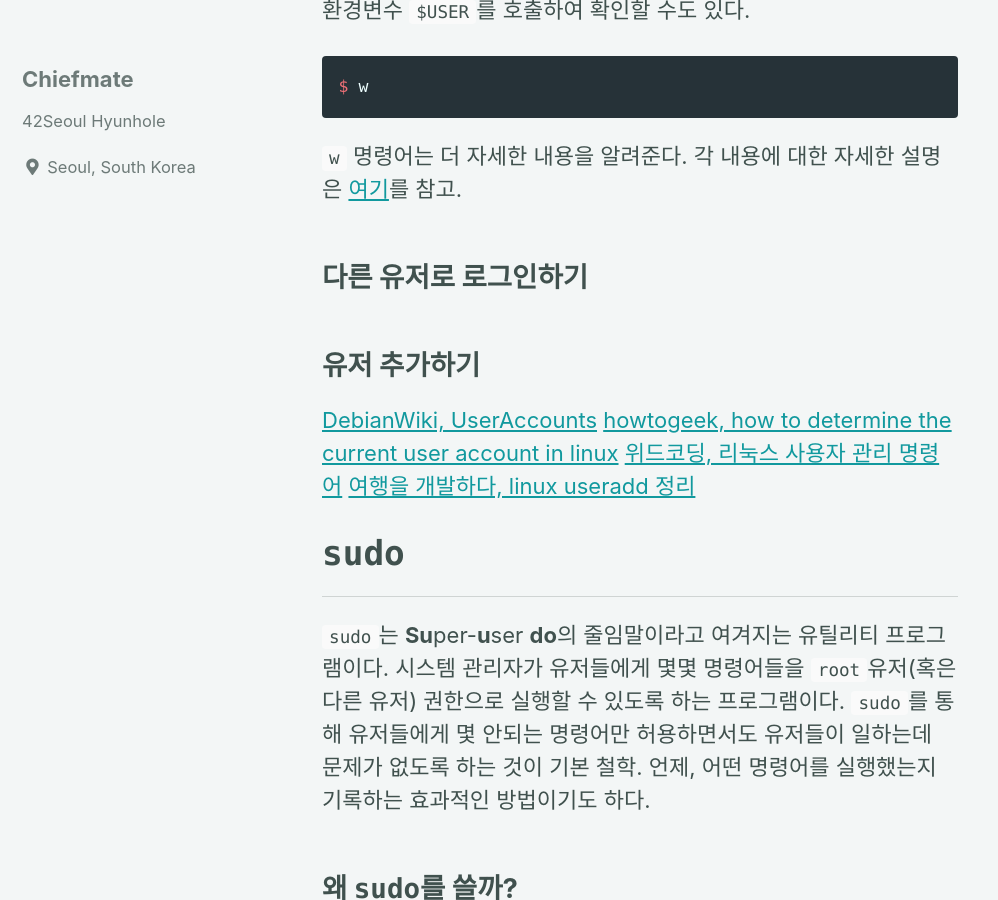
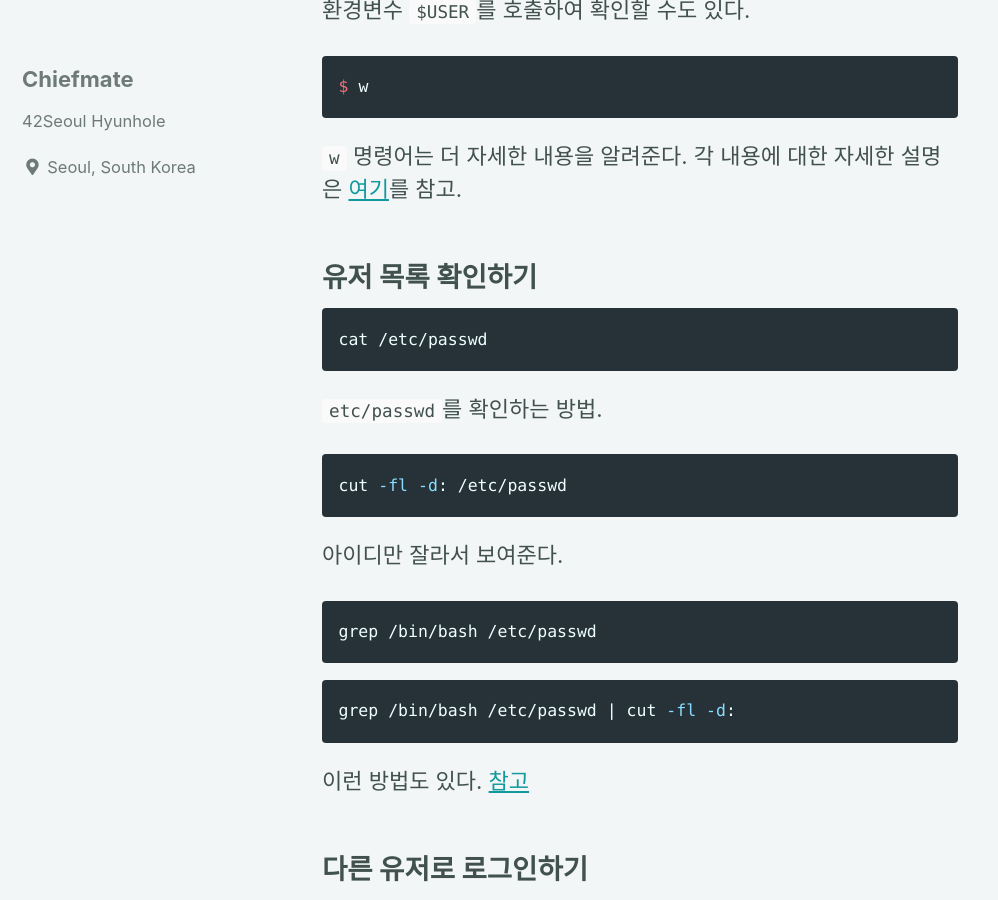
Before and after one commit to Chiefmate/chiefmate.github.io, a Jekyll site: the page built from _posts/2022-02-25-born2beroot_background.md, in a window 1280 px wide and 900 px high, scrolled down 9069 px. Shown: the whole window, without its empty margins (0-998 px from the left). Built offline with Jekyll 4.4.1, drawn with Linux system fonts in a browser that asks for light colours; cached includes are drawn as plain includes.

Commit message:
userlist

````diff
--- a/_posts/2022-02-25-born2beroot_background.md
+++ b/_posts/2022-02-25-born2beroot_background.md
@@ -213,15 +213,37 @@ $ w
 ```
 `w` 명령어는 더 자세한 내용을 알려준다. 각 내용에 대한 자세한 설명은 [여기](https://www.howtogeek.com/410423/how-to-determine-the-current-user-account-in-linux/)를 참고.
 
+## 유저 목록 확인하기
+```sh
+cat /etc/passwd
+```
+`etc/passwd`를 확인하는 방법.
+
+```sh
+cut -fl -d: /etc/passwd
+```
+아이디만 잘라서 보여준다.
+
+
+```sh
+grep /bin/bash /etc/passwd
+```
+```sh
+grep /bin/bash /etc/passwd | cut -fl -d:
+```
+
+이런 방법도 있다.
+[참고](https://overcode.tistory.com/entry/%EB%A6%AC%EB%88%85%EC%8A%A4-%EC%82%AC%EC%9A%A9%EC%9E%90-%EB%AA%A9%EB%A1%9D-%ED%99%95%EC%9D%B8-Linux-User-List)
+
 ## 다른 유저로 로그인하기
 
 ## 유저 추가하기
 
 
-[DebianWiki, UserAccounts](https://wiki.debian.org/UserAccounts)
-[howtogeek, how to determine the current user account in linux](https://www.howtogeek.com/410423/how-to-determine-the-current-user-account-in-linux/)
-[위드코딩, 리눅스 사용자 관리 명령어](https://withcoding.com/101)
-[여행을 개발하다, linux useradd 정리](https://tragramming.tistory.com/85)
+[DebianWiki, UserAccounts](https://wiki.debian.org/UserAccounts)<br>
+[howtogeek, how to determine the current user account in linux](https://www.howtogeek.com/410423/how-to-determine-the-current-user-account-in-linux/)<br>
+[위드코딩, 리눅스 사용자 관리 명령어](https://withcoding.com/101)<br>
+[여행을 개발하다, linux useradd 정리](https://tragramming.tistory.com/85)<br>
 
 
 # `sudo`
````
